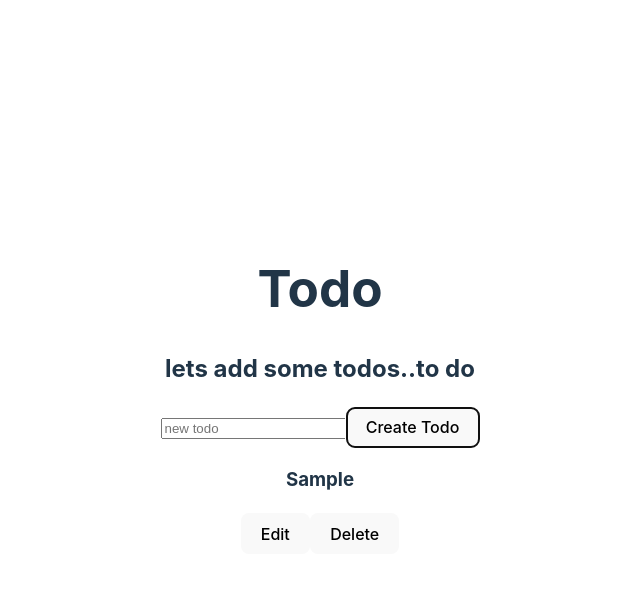
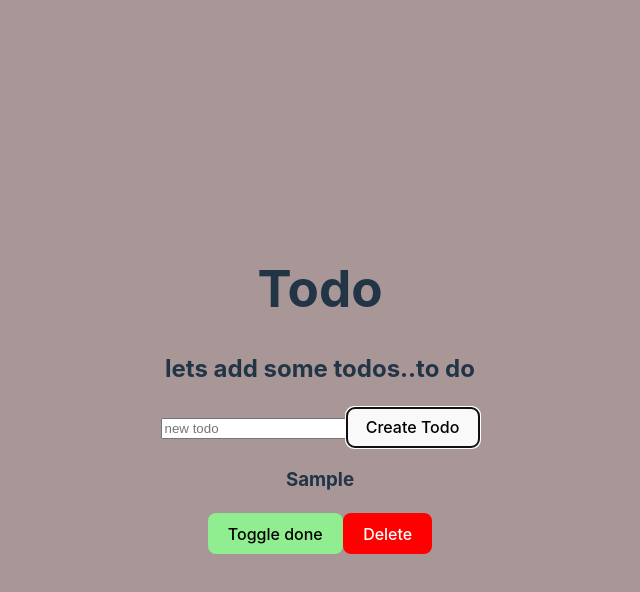
Before and after one commit to robin-sevelin/Todo-app-react, a React (Vite) app: page / in a window 1280 px wide. Both pictures are taken after typing "Sample" into the empty fields and a click on the button "Create Todo". Shown: the top 592 px of the page, without its empty margins (320-960 px from the left). Built offline with nearby package versions, Linux system fonts and the light colour scheme.

Commit message:
:sparkles: added toggle done/not done

```diff
--- a/index.html
+++ b/index.html
@@ -3,6 +3,10 @@
   <head>
     <meta charset="UTF-8" />
     <link rel="icon" type="image/svg+xml" href="/vite.svg" />
+    <link
+      rel="stylesheet"
+      href="https://cdnjs.cloudflare.com/ajax/libs/font-awesome/4.7.0/css/font-awesome.min.css"
+    />
     <meta name="viewport" content="width=device-width, initial-scale=1.0" />
     <title>Vite + React + TS</title>
   </head>
--- a/src/components/AppTodo.tsx
+++ b/src/components/AppTodo.tsx
@@ -1,13 +1,30 @@
 import { ITodoProps } from '../models/ITodoProps';
+import '../style/AppTodo.css';
 
 export const AppTodo = (props: ITodoProps) => {
-  const { todos } = props;
+  const { todos, onDelete, onToggle } = props;
+
+  const handleDelete = (todoId: number) => {
+    onDelete(todoId);
+  };
+
+  const handleToggle = (todoId: number) => {
+    onToggle(todoId);
+  };
 
   const html = todos.map((todo) => (
     <div key={todo.id}>
-      <h3>{todo.name}</h3>
-      <button>Edit</button>
-      <button>Delete</button>
+      <h3 className={todo.isDone ? 'done' : ''}>{todo.name}</h3>
+      <button onClick={() => handleToggle(todo.id)} className='toggle'>
+        Toggle done
+      </button>
+      <button
+        value={todo.id}
+        className='delete'
+        onClick={() => handleDelete(todo.id)}
+      >
+        Delete
+      </button>
     </div>
   ));
 
--- a/src/components/AppTodos.tsx
+++ b/src/components/AppTodos.tsx
@@ -16,6 +16,21 @@ export const AppTodos = () => {
     setInput('');
   };
 
+  const deleteTodo = (todoId: number) => {
+    const updatedTodos = todos.filter((todo) => todo.id !== todoId);
+    setTodos(updatedTodos);
+  };
+
+  const toggleTodo = (todoId: number) => {
+    const updatedTodos = todos.map((todo) => {
+      if (todo.id === todoId) {
+        return { ...todo, isDone: !todo.isDone };
+      }
+      return todo;
+    });
+    setTodos(updatedTodos);
+  };
+
   return (
     <div>
       {' '}
@@ -26,7 +41,7 @@ export const AppTodos = () => {
         onChange={handleChange}
       />
       <button onClick={handleClick}>Create Todo</button>
-      <AppTodo todos={todos} />
+      <AppTodo todos={todos} onDelete={deleteTodo} onToggle={toggleTodo} />
     </div>
   );
 };
--- a/src/index.css
+++ b/src/index.css
@@ -58,7 +58,7 @@ button:focus-visible {
 @media (prefers-color-scheme: light) {
   :root {
     color: #213547;
-    background-color: #ffffff;
+    background-color: #a99696;
   }
   a:hover {
     color: #747bff;
--- a/src/models/ITodoProps.ts
+++ b/src/models/ITodoProps.ts
@@ -2,4 +2,6 @@ import { Todo } from './Todo';
 
 export interface ITodoProps {
   todos: Todo[];
+  onDelete: (TodoId: number) => void;
+  onToggle: (TodoId: number) => void;
 }
--- /dev/null
+++ b/src/style/AppTodo.css
@@ -0,0 +1,12 @@
+.toggle {
+  background-color: lightgreen;
+}
+
+.delete {
+  background-color: red;
+  color: white;
+}
+
+.done {
+  text-decoration: line-through;
+}
```
